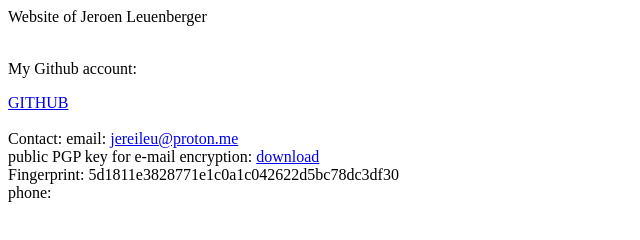
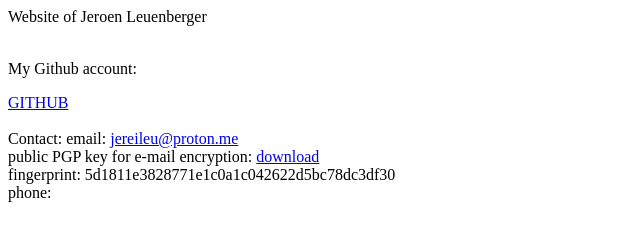
Before and after one commit to Jero075/jero075.github.io, a plain HTML site: page index.html in a window 1280 px wide. Shown: the full height of the page, 0-640 px from the left. Drawn offline with Linux system fonts and the light colour scheme.

Commit message:
Update index.html

```diff
--- a/index.html
+++ b/index.html
@@ -15,7 +15,7 @@
       Contact:
       email: <a href="mailto:jereileu@proton.me">jereileu@proton.me</a><br>
       public PGP key for e-mail encryption: <a href="PublicPGPKey.asc" download>download</a><br>
-      Fingerprint: 5d1811e3828771e1c0a1c042622d5bc78dc3df30<br>
+      fingerprint: 5d1811e3828771e1c0a1c042622d5bc78dc3df30<br>
       phone:
     </form>
   </body>
```
